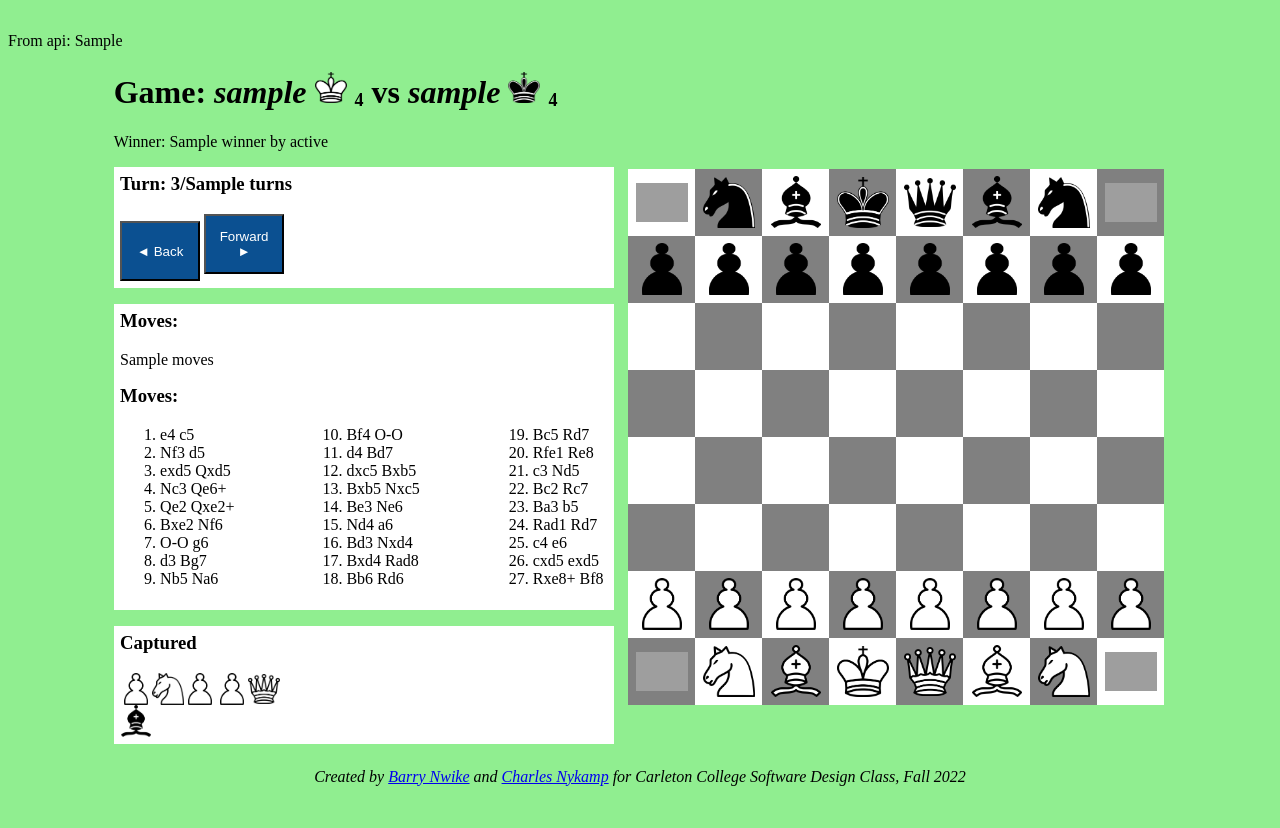
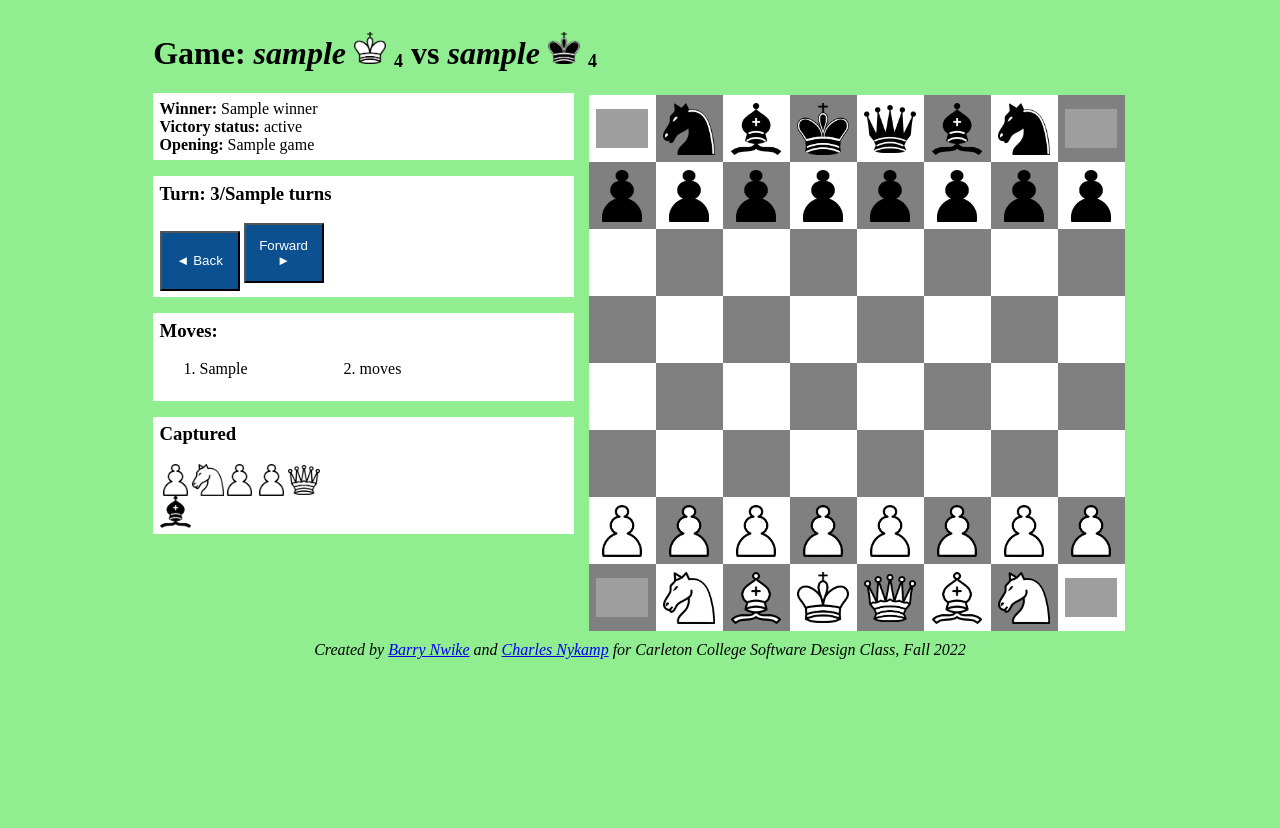
Before and after one commit to cqnykamp/chess-website, a Flask app: template webapp/templates/game.html in a window 1280 px wide. Shown: the part 48-876 px from the top of the page. After the commit the page ends 707 px from the top, so only its background shows below. Run offline with Flask 2, Linux system fonts and the light colour scheme; the template is opened without the code that fills it: most values are stand-ins (such as "Sample title", 1, 10 or a date in 2020); parts of the project's set-up code (start-up, migrations or seed data) failed here and were passed over; grey boxes are pictures that could not be loaded.

Commit message:
Moves displayed as list

```diff
--- a/webapp/static/app.css
+++ b/webapp/static/app.css
@@ -15,10 +15,7 @@ html {
 
 
 body{
-    /* background-color: #161b22; */
     background-color: lightgreen;
-    /* background-color:#f1f1f1; */
-    /* background-color: #f2f2f2; */
 
     /* These exist so that page contents don't overlap with the navbar and footer */
     margin-top: 5em;
@@ -56,6 +53,7 @@ nav {
 
     /* background-color: #04AA6D; */
     background-color: #0b5091;
+    /* background-color: darkgreen; */
     color: white;
 
     vertical-align: middle;
--- a/webapp/static/game.js
+++ b/webapp/static/game.js
@@ -92,7 +92,7 @@ function chessNotationToIndex(move) {
     let rowNum = move[1];
     let extra = move.substring(2);
 
-    console.log(`Column: ${colLetter} row: ${rowNum} extra: ${extra}`);
+    // console.log(`Column: ${colLetter} row: ${rowNum} extra: ${extra}`);
 
     return (colLetterToIndex[colLetter], Number(rowNum), extra);
 }
@@ -101,6 +101,22 @@ function chessNotationToIndex(move) {
 function boardPositionFrom(moves) {
     let board = initialBoardPosition();
 
+}
+
+
+function loadPage() {
+
+    let moves_elem = document.getElementById("moves-list");
+
+    let moves_formatted = "<ol>";
+    for(let move of moves_elem.innerHTML.split(" ")) {
+        moves_formatted += `<li>${move}</li>`;
+    }
+    moves_formatted += "</ol>";
+
+    moves_elem.innerHTML = moves_formatted;
+
+    draw();
 }
 
 
@@ -121,7 +137,7 @@ function draw() {
     let screenHeight = window.innerHeight;
     let screenWidth = window.innerWidth;
 
-    console.log(`Screen size is ${screenWidth} wide and ${screenHeight} tall`);
+    // console.log(`Screen size is ${screenWidth} wide and ${screenHeight} tall`);
 
     let heightConstraint = screenHeight * boardScreenHeightUsage;
     let widthConstraint = screenWidth * boardMaxScreenWidthUsage;
@@ -129,7 +145,7 @@ function draw() {
     let boardSize = Math.min(widthConstraint, heightConstraint);
 
     let squareSize = boardSize / 8;
-    console.log(`Square size is ${squareSize}`);
+    // console.log(`Square size is ${squareSize}`);
 
 
     let squares = "";
@@ -165,5 +181,5 @@ function draw() {
     gameboard.innerHTML = squares;
 }
 
-window.onload = draw;
-window.onresize = () => draw();
+window.onload = loadPage;
+window.onresize = draw;
--- a/webapp/templates/game.html
+++ b/webapp/templates/game.html
@@ -7,11 +7,6 @@
 
 
 {% block content %}
-
-<p>
-    From api: {{ game_data }}
-
-</p>
 
 <div class="centered">
 
@@ -32,11 +27,15 @@
         </div>
     </h1>
 
-    <p>Winner: {{ game_data.winner }} by {{ game_data.victory_status }}</p>
-
     <div class='container'>
 
         <div class='split'>
+
+            <div class="panel">
+                <b>Winner:</b> {{ game_data.winner }}<br/>
+                <b>Victory status:</b> {{ game_data.victory_status }}<br/>
+                <b>Opening:</b> {{ game_data.opening_name }}<br/>
+            </div>
 
             <div id='turn-panel' class="panel">
                 <h3>Turn: 3/{{ game_data.turns }}</h3>
@@ -49,39 +48,7 @@
             <div id="moves-panel" class="panel">
 
                 <h3>Moves:</h3>
-                <p>{{ game_data.moves }}</p>
-
-                <h3>Moves:</h3>
-                    <ol>
-                    <li>e4 c5 </li>
-                    <li>Nf3 d5 </li>
-                    <li>exd5 Qxd5 </li>
-                    <li>Nc3 Qe6+ </li>
-                    <li>Qe2 Qxe2+ </li>
-                    <li>Bxe2 Nf6 </li>
-                    <li>O-O g6 </li>
-                    <li>d3 Bg7 </li>
-                    <li>Nb5 Na6 </li>
-                    <li>Bf4 O-O </li>
-                    <li>d4 Bd7 </li>
-                    <li>dxc5 Bxb5 </li>
-                    <li>Bxb5 Nxc5 </li>
-                    <li>Be3 Ne6 </li>
-                    <li>Nd4 a6 </li>
-                    <li>Bd3 Nxd4 </li>
-                    <li>Bxd4 Rad8 </li>
-                    <li>Bb6 Rd6 </li>
-                    <li>Bc5 Rd7 </li>
-                    <li>Rfe1 Re8 </li>
-                    <li>c3 Nd5 </li>
-                    <li>Bc2 Rc7 </li>
-                    <li>Ba3 b5 </li>
-                    <li>Rad1 Rd7 </li>
-                    <li>c4 e6 </li>
-                    <li>cxd5 exd5 </li>
-                    <li>Rxe8+ Bf8 </li>
-
-                    </ol>
+                <div id="moves-list">{{ game_data.moves }}</div>
 
             </div>
 
```
Also changed, not shown: webapp/api.py (+13 -2 lines).
